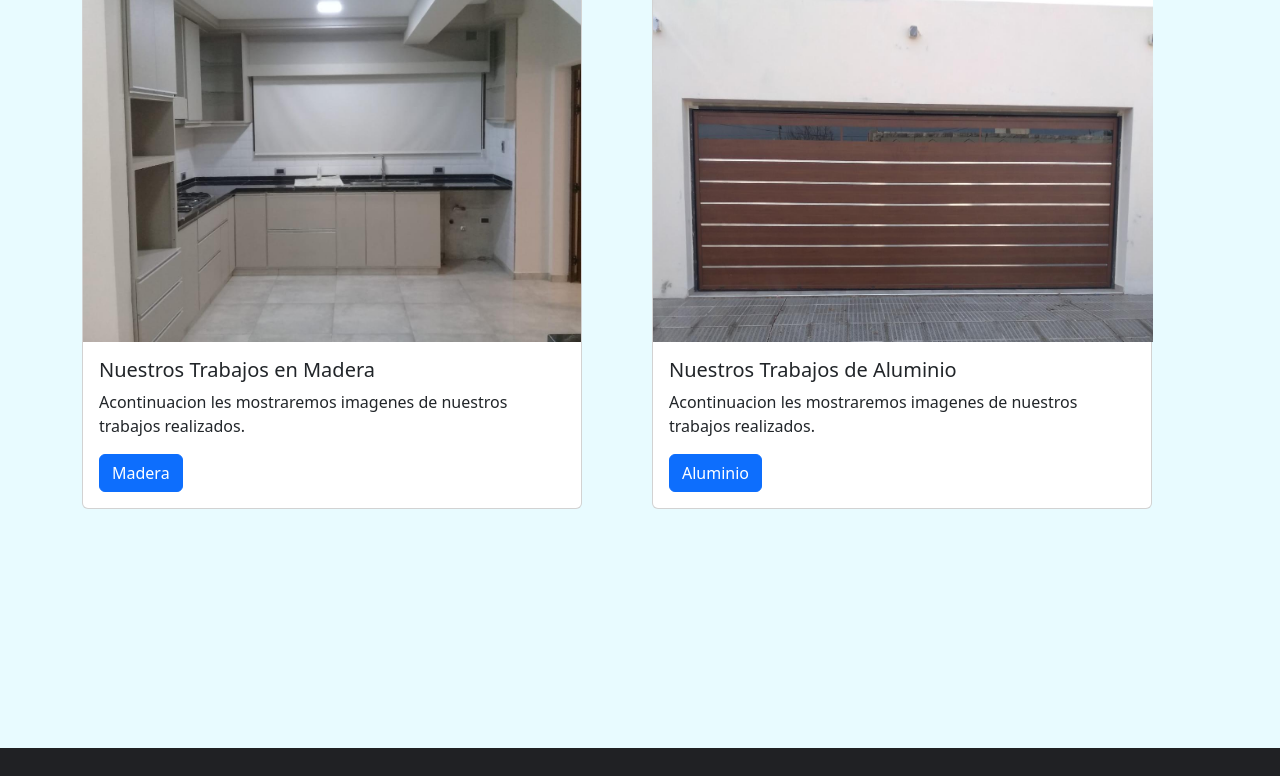
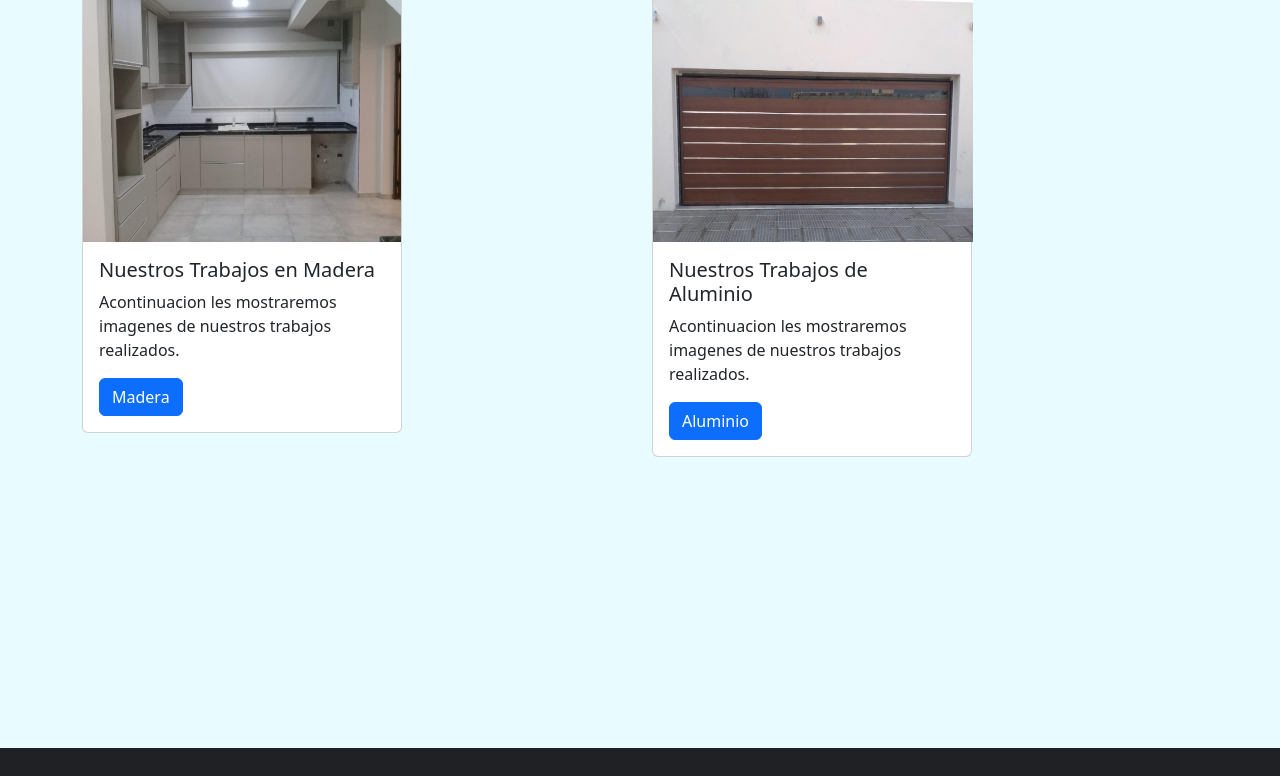
Before and after one commit to maycogutierrez/carpinteriavictoria, a plain HTML site: page index.html in a window 1280 px wide. Shown: the part 122-898 px from the top of the page. Drawn offline with nearby package versions, Linux system fonts and the light colour scheme.

Commit message:
Correcion Index

```diff
--- a/css/style.css
+++ b/css/style.css
@@ -29,16 +29,16 @@ li{
     width: 550px;
 }
 .card{
-    width: 500px;
+    width: 320px !important;
 }
 .card-img-top{
-    width: 500px;
-    height: 350px;
+    width: 320px;
+    height: 250px;
 }
 
 .card-img-top2{
-    width: 500px;
-    height: 350px;
+    width: 320px;
+    height: 250px;
 }
 
 .tamañot{
@@ -52,7 +52,9 @@ li{
     width: 60% !important;
 }
 
-
+.container{
+    width: 320px !important;
+}
 
 
 
--- a/index.html
+++ b/index.html
@@ -51,7 +51,7 @@
                 </a>
             </div> -->
 
-        <div class="container">
+        <div class="container-md">
             <div class="row">
                 <div class="col">
                     <div class="card">
```
